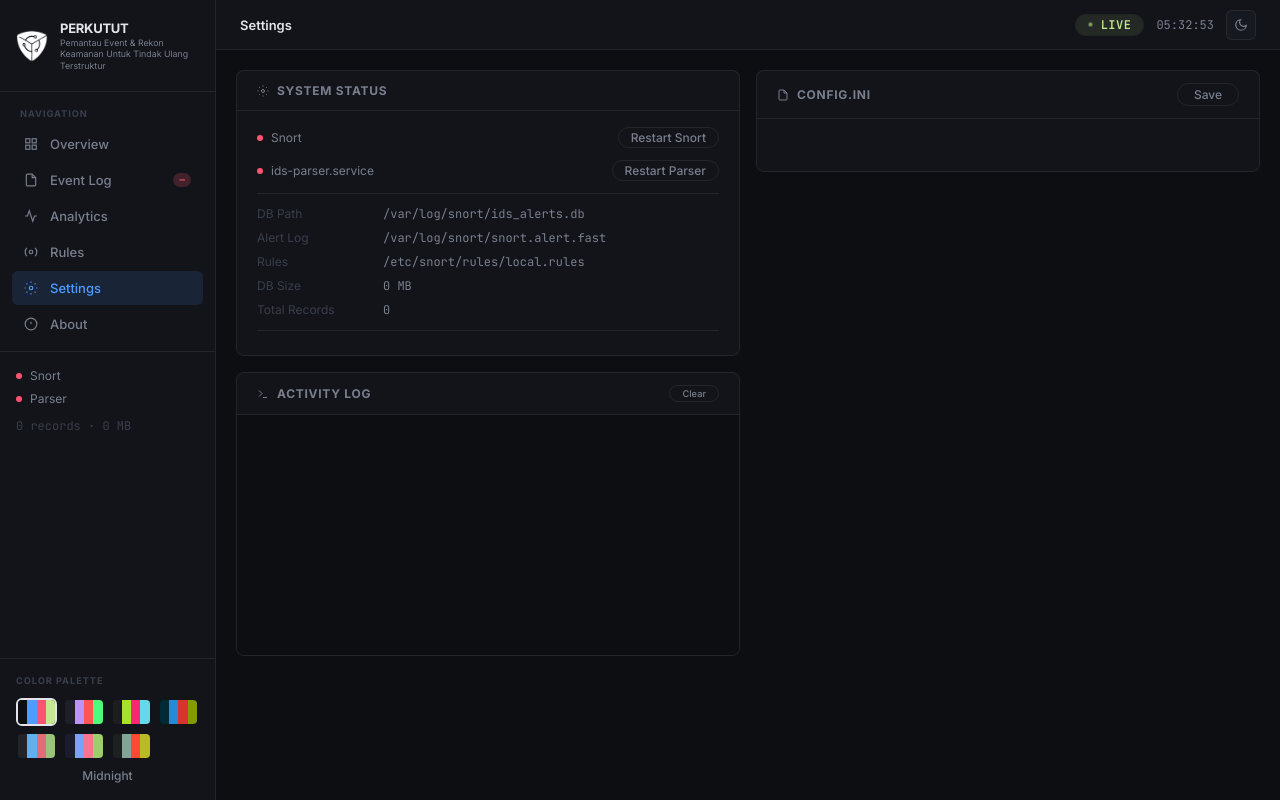
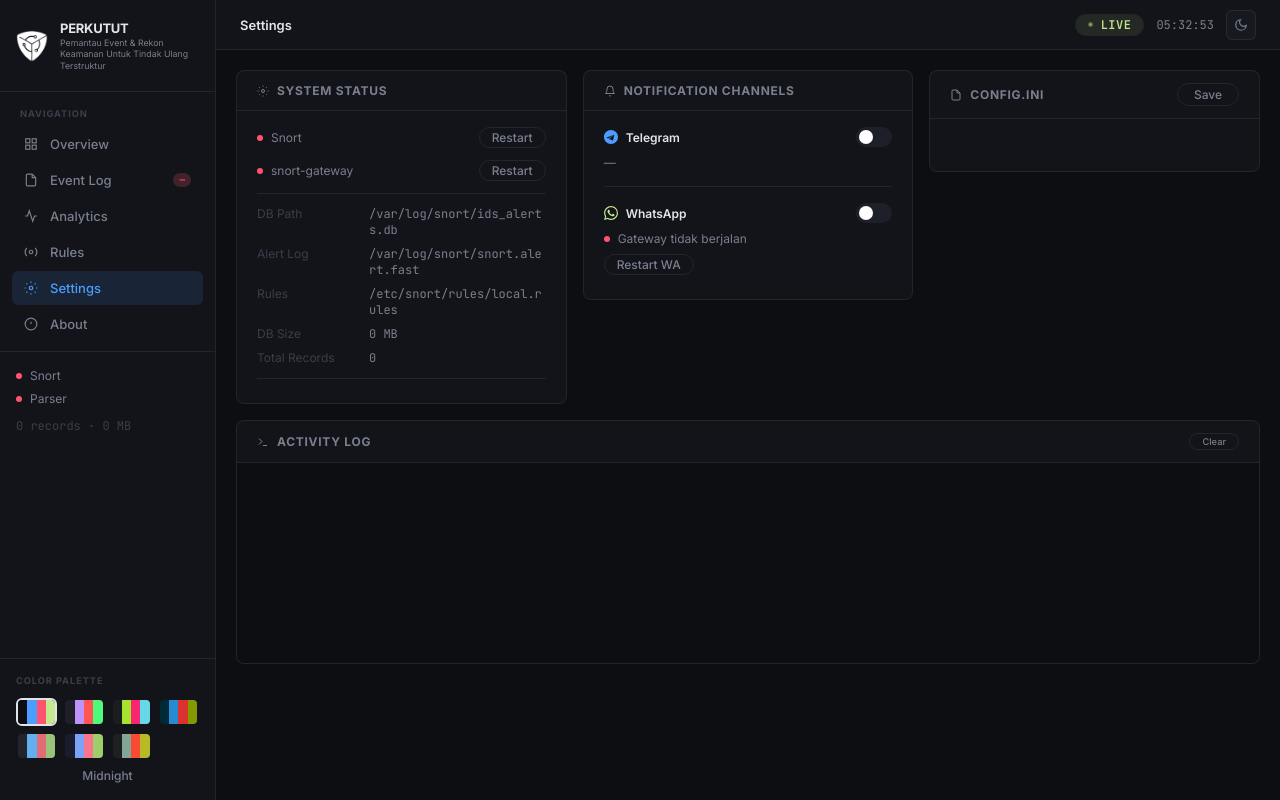
Before and after one commit to kaylaradf/snort-gateway, a Flask app: page /settings in a window 1280 px wide. Run offline with Flask 3, Linux system fonts and the light colour scheme; data that the repository does not hold is empty; some libraries are stand-ins or nearby versions; some web fonts are replaced.

Commit message:
feat: settings redesign 3-col, WA channel toggle + QR display, wa-gateway integrated

```diff
--- a/dashboard/app.py
+++ b/dashboard/app.py
@@ -456,6 +456,7 @@ def api_status():
 # ─── API: CONFIG ─────────────────────────────────────────────────────────────
 
 SENSITIVE = {"bot_token", "chat_id"}
+WA_GATEWAY_URL = "http://127.0.0.1:3001"
 
 @app.route("/api/config", methods=["GET"])
 def api_config_get():
@@ -522,5 +523,42 @@ def api_restart_parser():
     return jsonify({"ok": result.returncode == 0, "msg": result.stderr.strip() or "OK"})
 
 
+@app.route("/api/restart/wa", methods=["POST"])
+def api_restart_wa():
+    result = subprocess.run(
+        ["sudo", "systemctl", "restart", "wa-gateway"],
+        capture_output=True, text=True
+    )
+    return jsonify({"ok": result.returncode == 0, "msg": result.stderr.strip() or "OK"})
+
+
+@app.route("/api/wa/status")
+def api_wa_status():
+    import urllib.request
+    try:
+        cfg = configparser.ConfigParser()
+        cfg.read(CONFIG_PATH)
+        port = cfg.get("whatsapp", "gateway_url", fallback="http://127.0.0.1:3001/send")
+        base = port.rsplit("/send", 1)[0]
+        with urllib.request.urlopen(f"{base}/status", timeout=2) as r:
+            return jsonify({"ok": True, **__import__('json').loads(r.read())})
+    except Exception:
+        return jsonify({"ok": False, "connected": False, "qr_pending": False, "queue": 0})
+
+
+@app.route("/api/wa/qr")
+def api_wa_qr():
+    import urllib.request
+    try:
+        cfg = configparser.ConfigParser()
+        cfg.read(CONFIG_PATH)
+        port = cfg.get("whatsapp", "gateway_url", fallback="http://127.0.0.1:3001/send")
+        base = port.rsplit("/send", 1)[0]
+        with urllib.request.urlopen(f"{base}/qr", timeout=2) as r:
+            return jsonify(__import__('json').loads(r.read()))
+    except Exception:
+        return jsonify({"qr": None})
+
+
 if __name__ == "__main__":
     app.run(host="0.0.0.0", port=5000, debug=False)
--- a/dashboard/static/css/style.css
+++ b/dashboard/static/css/style.css
@@ -423,3 +423,19 @@ button{cursor:pointer;background:none;border:none;font:inherit;color:inherit;}
 }
 .content { animation: pageIn 220ms cubic-bezier(0.16,1,0.3,1) both; }
 .content.page-exit { opacity:0; transform:translateY(-6px); transition: opacity 120ms ease, transform 120ms ease; }
+
+/* ─── TOGGLE SWITCH ──────────────────────────────────────── */
+.toggle-switch { position:relative;display:inline-block;width:36px;height:20px;flex-shrink:0; }
+.toggle-switch input { opacity:0;width:0;height:0; }
+.toggle-slider {
+  position:absolute;cursor:pointer;inset:0;
+  background:var(--surface-3);border-radius:var(--radius-full);
+  transition:background var(--ease);
+}
+.toggle-slider::before {
+  content:'';position:absolute;width:14px;height:14px;
+  left:3px;bottom:3px;border-radius:var(--radius-full);
+  background:#fff;transition:transform var(--ease);
+}
+.toggle-switch input:checked + .toggle-slider { background:var(--success); }
+.toggle-switch input:checked + .toggle-slider::before { transform:translateX(16px); }
--- a/dashboard/static/js/settings.js
+++ b/dashboard/static/js/settings.js
@@ -2,27 +2,23 @@
 
 /* ── TERMINAL LOG ───────────────────────────────────────── */
 const COLORS = {
-  info:    'var(--text-muted)',
-  success: 'var(--success)',
-  error:   'var(--critical)',
-  warn:    'var(--warning)',
-  dim:     'var(--text-faint)',
+  info: 'var(--text-muted)', success: 'var(--success)',
+  error: 'var(--critical)', warn: 'var(--warning)', dim: 'var(--text-faint)',
 };
 
 function termLog(msg, type = 'info', persist = true) {
   const el = document.getElementById('terminalLog');
   if (!el) return;
   const now = new Date().toLocaleTimeString('id-ID', { hour12: false });
-  const line = document.createElement('div');
-  line.style.cssText = `color:${COLORS[type] || COLORS.info};white-space:pre-wrap;word-break:break-all`;
   const prefix = { success: '✓', error: '✗', warn: '⚠', info: '›', dim: ' ' }[type] || '›';
   const text = `[${now}] ${prefix} ${msg}`;
-  line.innerHTML = `<span style="color:var(--text-faint)">[${now}]</span> ${prefix} ${msg}`;
-  el.appendChild(line);
+  const div = document.createElement('div');
+  div.style.cssText = `color:${COLORS[type]};white-space:pre-wrap;word-break:break-all`;
+  div.innerHTML = `<span style="color:var(--text-faint)">[${now}]</span> ${prefix} ${msg}`;
+  el.appendChild(div);
   el.scrollTop = el.scrollHeight;
   if (persist) fetch('/api/activitylog', {
-    method: 'POST',
-    headers: { 'Content-Type': 'application/json' },
+    method: 'POST', headers: { 'Content-Type': 'application/json' },
     body: JSON.stringify({ line: text }),
   });
 }
@@ -30,12 +26,11 @@ function termLog(msg, type = 'info', persist = true) {
 function termSep(persist = true) {
   const el = document.getElementById('terminalLog');
   if (!el) return;
-  const line = document.createElement('div');
-  line.style.cssText = 'border-top:1px solid var(--border);margin:4px 0;';
-  el.appendChild(line);
+  const div = document.createElement('div');
+  div.style.cssText = 'border-top:1px solid var(--border);margin:4px 0;';
+  el.appendChild(div);
   if (persist) fetch('/api/activitylog', {
-    method: 'POST',
-    headers: { 'Content-Type': 'application/json' },
+    method: 'POST', headers: { 'Content-Type': 'application/json' },
     body: JSON.stringify({ line: '---' }),
   });
 }
@@ -50,11 +45,8 @@ async function loadActivityLog() {
       sep.style.cssText = 'border-top:1px solid var(--border);margin:4px 0;';
       el.appendChild(sep);
     } else {
-      // detect type from prefix char
-      const type = raw.includes('] ✓') ? 'success'
-                 : raw.includes('] ✗') ? 'error'
-                 : raw.includes('] ⚠') ? 'warn'
-                 : raw.includes(']  ') ? 'dim' : 'info';
+      const type = raw.includes('] ✓') ? 'success' : raw.includes('] ✗') ? 'error'
+                 : raw.includes('] ⚠') ? 'warn'    : raw.includes(']  ') ? 'dim' : 'info';
       const div = document.createElement('div');
       div.style.cssText = `color:${COLORS[type]};white-space:pre-wrap;word-break:break-all`;
       div.textContent = raw;
@@ -67,23 +59,22 @@ async function loadActivityLog() {
 document.getElementById('btnClearLog').addEventListener('click', async () => {
   document.getElementById('terminalLog').innerHTML = '';
   await fetch('/api/activitylog', {
-    method: 'POST',
-    headers: { 'Content-Type': 'application/json' },
+    method: 'POST', headers: { 'Content-Type': 'application/json' },
     body: JSON.stringify({ line: '--- log cleared ---' }),
   });
   termLog('Log cleared.', 'dim', false);
 });
 
-/* ── STATUS ─────────────────────────────────────────────── */
-function setDotLocal(id, ok) {
+/* ── SYSTEM STATUS ──────────────────────────────────────── */
+function setDot(id, ok) {
   const el = document.getElementById(id);
   if (el) el.className = 'status-dot ' + (ok ? 'on' : 'off');
 }
 
 async function loadStatus() {
   const d = await fetch('/api/status').then(r => r.json());
-  setDotLocal('s-snort',  d.snort_running);
-  setDotLocal('s-parser', d.parser_running);
+  setDot('s-snort', d.snort_running);
+  setDot('s-parser', d.parser_running);
   document.getElementById('pathInfo').innerHTML = [
     ['DB Path',       d.db_path],
     ['Alert Log',     d.alert_log],
@@ -91,26 +82,102 @@ async function loadStatus() {
     ['DB Size',       `${d.db_size_mb} MB`],
     ['Total Records', d.total_records.toLocaleString()],
   ].map(([k, v]) => `
-    <div style="display:flex;gap:var(--space-4);font-size:var(--text-xs)">
-      <span style="color:var(--text-faint);min-width:110px;font-family:var(--font-ui)">${k}</span>
-      <span style="font-family:var(--font-mono);color:var(--text-muted)">${v}</span>
+    <div style="display:flex;gap:var(--space-3);font-size:var(--text-xs)">
+      <span style="color:var(--text-faint);min-width:100px;font-family:var(--font-ui);flex-shrink:0">${k}</span>
+      <span style="font-family:var(--font-mono);color:var(--text-muted);word-break:break-all">${v}</span>
     </div>`).join('');
-  document.getElementById('lastLog').textContent = d.last_log ? `Last log: ${d.last_log}` : '';
+  document.getElementById('lastLog').textContent = d.last_log ? `Last: ${d.last_log}` : '';
+}
+
+/* ── WHATSAPP STATUS ────────────────────────────────────── */
+let _waQrInterval = null;
+
+async function loadWaStatus() {
+  const d = await fetch('/api/wa/status').then(r => r.json()).catch(() => ({ ok: false, connected: false, qr_pending: false }));
+
+  setDot('waDot', d.connected);
+  const statusEl = document.getElementById('waStatus');
+  const qrWrap   = document.getElementById('waQrWrap');
+  const btnQr    = document.getElementById('btnRefreshQr');
+  const groupEl  = document.getElementById('waGroup');
+
+  if (!d.ok) {
+    statusEl.textContent = 'Gateway tidak berjalan';
+    qrWrap.style.display = 'none';
+    btnQr.style.display  = 'none';
+    clearInterval(_waQrInterval);
+    return;
+  }
+
+  if (d.connected) {
+    statusEl.textContent = `Terhubung${d.group ? ' · ' + d.group : ''}`;
+    qrWrap.style.display = 'none';
+    btnQr.style.display  = 'none';
+    if (groupEl) groupEl.textContent = d.group ? `Group: ${d.group}` : '';
+    clearInterval(_waQrInterval);
+  } else if (d.qr_pending) {
+    statusEl.textContent = 'Menunggu scan QR...';
+    qrWrap.style.display = 'block';
+    btnQr.style.display  = 'inline-flex';
+    loadWaQr();
+  } else {
+    statusEl.textContent = 'Menghubungkan...';
+    qrWrap.style.display = 'none';
+    btnQr.style.display  = 'none';
+  }
+}
+
+async function loadWaQr() {
+  const d = await fetch('/api/wa/qr').then(r => r.json()).catch(() => ({ qr: null }));
+  if (!d.qr) return;
+  const canvas = document.getElementById('waQrCanvas');
+  if (canvas && typeof QRCode !== 'undefined') {
+    QRCode.toCanvas(canvas, d.qr, { width: 160, margin: 1, color: { dark: '#000', light: '#fff' }});
+  }
+}
+
+document.getElementById('btnRefreshQr').addEventListener('click', loadWaQr);
+
+/* ── CHANNEL TOGGLES ────────────────────────────────────── */
+async function loadChannelToggles() {
+  const d = await fetch('/api/config').then(r => r.json());
+  const tgEl = document.getElementById('tgEnabled');
+  const waEl = document.getElementById('waEnabled');
+  const tgStatus = document.getElementById('tgStatus');
+
+  if (d.telegram) {
+    const hasToken = d.telegram.bot_token && !d.telegram.bot_token.startsWith('GANTI');
+    tgEl.checked = hasToken;
+    tgStatus.textContent = hasToken ? `Chat ID: ${d.telegram.chat_id}` : 'Belum dikonfigurasi';
+  }
+  if (d.whatsapp) {
+    waEl.checked = d.whatsapp.enabled === 'true' || d.whatsapp.enabled === '1';
+  }
+}
+
+async function saveChannelToggle(channel) {
+  const enabled = document.getElementById(channel === 'telegram' ? 'tgEnabled' : 'waEnabled').checked;
+  const section = channel;
+  const payload = { [section]: { enabled: enabled ? 'true' : 'false' } };
+  const res = await fetch('/api/config', {
+    method: 'POST', headers: { 'Content-Type': 'application/json' },
+    body: JSON.stringify(payload),
+  }).then(r => r.json());
+  termLog(`${channel} notifikasi ${enabled ? 'diaktifkan' : 'dinonaktifkan'}.`, res.ok ? 'success' : 'error');
 }
 
 /* ── CONFIG EDITOR ──────────────────────────────────────── */
 const LABELS = {
-  bot_token:              'Bot Token',
-  chat_id:                'Chat ID',
-  alert_log:              'Alert Log Path',
-  db_path:                'DB Path',
-  pos_file:               'Position File',
-  log_file:               'Log File',
-  dedup_window_seconds:   'Dedup Window (s)',
-  min_priority_notify:    'Min Priority Notify',
-  poll_interval_seconds:  'Poll Interval (s)',
-  max_notif_per_category: 'Max Notif / Category',
+  bot_token: 'Bot Token', chat_id: 'Chat ID',
+  alert_log: 'Alert Log Path', db_path: 'DB Path',
+  pos_file: 'Position File', log_file: 'Log File',
+  dedup_window_seconds: 'Dedup Window (s)', min_priority_notify: 'Min Priority Notify',
+  poll_interval_seconds: 'Poll Interval (s)', max_notif_per_category: 'Max Notif / Category',
+  enabled: 'Enabled', gateway_url: 'Gateway URL', group_jid: 'Group JID', group_name: 'Group Name',
 };
+
+// Sections yang ditampilkan di config editor (skip whatsapp — dihandle di panel kiri)
+const SKIP_KEYS = new Set(['enabled']);
 
 async function loadConfig() {
   const data = await fetch('/api/config').then(r => r.json());
@@ -121,12 +188,11 @@ async function loadConfig() {
                   color:var(--text-faint);font-family:var(--font-ui);margin-bottom:var(--space-3)">${section}</div>
       <div style="display:flex;flex-direction:column;gap:var(--space-2)">
         ${Object.entries(keys).map(([k, v]) => `
-          <div style="display:grid;grid-template-columns:160px 1fr;align-items:center;gap:var(--space-3)">
+          <div style="display:grid;grid-template-columns:140px 1fr;align-items:center;gap:var(--space-2)">
             <label style="font-size:var(--text-xs);color:var(--text-muted);font-family:var(--font-ui)"
                    for="cfg-${section}-${k}">${LABELS[k] || k}</label>
-            <input class="log-filter-input" style="flex:none"
-                   id="cfg-${section}-${k}"
-                   data-section="${section}" data-key="${k}"
+            <input class="log-filter-input" style="flex:none;font-size:0.68rem"
+                   id="cfg-${section}-${k}" data-section="${section}" data-key="${k}"
                    value="${v}" type="text">
           </div>`).join('')}
       </div>
@@ -141,40 +207,34 @@ document.getElementById('btnSaveConfig').addEventListener('click', async () => {
     if (!payload[s]) payload[s] = {};
     payload[s][k] = el.value;
   });
-
   termSep();
   termLog('Menyimpan konfigurasi...', 'info');
-
   const res = await fetch('/api/config', {
-    method: 'POST',
-    headers: { 'Content-Type': 'application/json' },
+    method: 'POST', headers: { 'Content-Type': 'application/json' },
     body: JSON.stringify(payload),
   }).then(r => r.json());
-
   if (res.ok) {
     termLog('Konfigurasi tersimpan.', 'success');
-    termLog('Silahkan restart service agar perubahan berlaku.', 'warn');
+    termLog('Restart service agar perubahan berlaku.', 'warn');
+    loadChannelToggles();
   } else {
     termLog('Gagal menyimpan konfigurasi.', 'error');
   }
 });
 
 /* ── RESTART ────────────────────────────────────────────── */
-async function restartService(endpoint, label) {
+async function restartService(endpoint, label, dotId) {
   termSep();
   termLog(`Mengirim perintah restart ${label}...`, 'info');
-
   const res = await fetch(endpoint, { method: 'POST' }).then(r => r.json());
-
   if (res.ok) {
     termLog(`${label} berhasil direstart.`, 'success');
-    termLog(`Menunggu service ${label} aktif kembali...`, 'dim');
     setTimeout(async () => {
       await loadStatus();
-      const snortOk  = document.getElementById('s-snort')?.classList.contains('on');
-      const parserOk = document.getElementById('s-parser')?.classList.contains('on');
-      const ok = label.toLowerCase().includes('snort') ? snortOk : parserOk;
-      termLog(`${label} status: ${ok ? 'running ✓' : 'tidak terdeteksi, cek manual'}`, ok ? 'success' : 'warn');
+      if (dotId) {
+        const ok = document.getElementById(dotId)?.classList.contains('on');
+        termLog(`${label} status: ${ok ? 'running ✓' : 'tidak terdeteksi, cek manual'}`, ok ? 'success' : 'warn');
+      }
     }, 2500);
   } else {
     termLog(`Gagal restart ${label}: ${res.msg}`, 'error');
@@ -182,12 +242,23 @@ async function restartService(endpoint, label) {
 }
 
 document.getElementById('btnRestartSnort').addEventListener('click',
-  () => restartService('/api/restart/snort', 'Snort'));
+  () => restartService('/api/restart/snort', 'Snort', 's-snort'));
 document.getElementById('btnRestartParser').addEventListener('click',
-  () => restartService('/api/restart/parser', 'ids-parser'));
+  () => restartService('/api/restart/parser', 'snort-gateway', 's-parser'));
+document.getElementById('btnRestartWa').addEventListener('click', async () => {
+  termSep();
+  termLog('Mengirim perintah restart wa-gateway...', 'info');
+  const res = await fetch('/api/restart/wa', { method: 'POST' }).then(r => r.json());
+  termLog(res.ok ? 'wa-gateway direstart.' : `Gagal: ${res.msg}`, res.ok ? 'success' : 'error');
+  if (res.ok) setTimeout(loadWaStatus, 3000);
+});
 
 /* ── INIT ───────────────────────────────────────────────── */
 loadActivityLog();
 loadStatus();
 loadConfig();
+loadChannelToggles();
+loadWaStatus();
+
 setInterval(loadStatus, 10000);
+setInterval(loadWaStatus, 8000);
--- a/dashboard/templates/settings.html
+++ b/dashboard/templates/settings.html
@@ -3,10 +3,12 @@
 {% block page_title %}Settings{% endblock %}
 
 {% block content %}
-<div style="display:grid;grid-template-columns:1fr 1fr;gap:var(--space-4);align-items:start">
 
-  <!-- STATUS -->
-  <div class="panel" style="grid-column:1;grid-row:1">
+<!-- ROW 1: 3 kolom -->
+<div style="display:grid;grid-template-columns:1fr 1fr 1fr;gap:var(--space-4);align-items:start">
+
+  <!-- SYSTEM STATUS -->
+  <div class="panel">
     <div class="panel-header">
       <div class="panel-title">
         <svg viewBox="0 0 24 24" fill="none" stroke="currentColor" stroke-width="2"><circle cx="12" cy="12" r="3"/><path d="M12 1v2M12 21v2M4.22 4.22l1.42 1.42M18.36 18.36l1.42 1.42M1 12h2M21 12h2M4.22 19.78l1.42-1.42M18.36 5.64l1.42-1.42"/></svg>
@@ -16,19 +18,76 @@
     <div style="padding:var(--space-4) var(--space-5);display:flex;flex-direction:column;gap:var(--space-3)">
       <div style="display:flex;align-items:center;justify-content:space-between">
         <div class="status-row" style="margin:0"><span class="status-dot" id="s-snort"></span> Snort</div>
-        <button class="pill-btn" id="btnRestartSnort">Restart Snort</button>
+        <button class="pill-btn" id="btnRestartSnort">Restart</button>
       </div>
       <div style="display:flex;align-items:center;justify-content:space-between">
-        <div class="status-row" style="margin:0"><span class="status-dot" id="s-parser"></span> ids-parser.service</div>
-        <button class="pill-btn" id="btnRestartParser">Restart Parser</button>
+        <div class="status-row" style="margin:0"><span class="status-dot" id="s-parser"></span> snort-gateway</div>
+        <button class="pill-btn" id="btnRestartParser">Restart</button>
       </div>
       <div style="border-top:1px solid var(--border);padding-top:var(--space-3);display:flex;flex-direction:column;gap:var(--space-2)" id="pathInfo"></div>
-      <div style="font-size:var(--text-xs);color:var(--text-muted);font-family:var(--font-mono);padding-top:var(--space-2);border-top:1px solid var(--border)" id="lastLog"></div>
+      <div style="font-size:var(--text-xs);color:var(--text-muted);font-family:var(--font-mono);padding-top:var(--space-2);border-top:1px solid var(--border);word-break:break-all" id="lastLog"></div>
+    </div>
+  </div>
+
+  <!-- NOTIFICATION CHANNELS -->
+  <div class="panel">
+    <div class="panel-header">
+      <div class="panel-title">
+        <svg viewBox="0 0 24 24" fill="none" stroke="currentColor" stroke-width="2"><path d="M18 8A6 6 0 0 0 6 8c0 7-3 9-3 9h18s-3-2-3-9"/><path d="M13.73 21a2 2 0 0 1-3.46 0"/></svg>
+        Notification Channels
+      </div>
+    </div>
+    <div style="padding:var(--space-4) var(--space-5);display:flex;flex-direction:column;gap:var(--space-4)">
+
+      <!-- Telegram -->
+      <div>
+        <div style="display:flex;align-items:center;justify-content:space-between;margin-bottom:var(--space-2)">
+          <div style="display:flex;align-items:center;gap:var(--space-2)">
+            <svg viewBox="0 0 24 24" fill="currentColor" style="width:14px;height:14px;color:var(--accent)"><path d="M12 0C5.373 0 0 5.373 0 12s5.373 12 12 12 12-5.373 12-12S18.627 0 12 0zm5.562 8.248-1.97 9.289c-.145.658-.537.818-1.084.508l-3-2.21-1.447 1.394c-.16.16-.295.295-.605.295l.213-3.053 5.56-5.023c.242-.213-.054-.333-.373-.12L7.48 14.697l-2.95-.924c-.64-.203-.654-.64.136-.948l11.527-4.445c.535-.194 1.003.131.37.868z"/></svg>
+            <span style="font-size:var(--text-xs);font-weight:600;font-family:var(--font-ui)">Telegram</span>
+          </div>
+          <label class="toggle-switch">
+            <input type="checkbox" id="tgEnabled" onchange="saveChannelToggle('telegram')">
+            <span class="toggle-slider"></span>
+          </label>
+        </div>
+        <div style="font-size:var(--text-xs);color:var(--text-muted);font-family:var(--font-ui)" id="tgStatus">—</div>
+      </div>
+
+      <div style="border-top:1px solid var(--border)"></div>
+
+      <!-- WhatsApp -->
+      <div>
+        <div style="display:flex;align-items:center;justify-content:space-between;margin-bottom:var(--space-2)">
+          <div style="display:flex;align-items:center;gap:var(--space-2)">
+            <svg viewBox="0 0 24 24" fill="currentColor" style="width:14px;height:14px;color:var(--success)"><path d="M17.472 14.382c-.297-.149-1.758-.867-2.03-.967-.273-.099-.471-.148-.67.15-.197.297-.767.966-.94 1.164-.173.199-.347.223-.644.075-.297-.15-1.255-.463-2.39-1.475-.883-.788-1.48-1.761-1.653-2.059-.173-.297-.018-.458.13-.606.134-.133.298-.347.446-.52.149-.174.198-.298.298-.497.099-.198.05-.371-.025-.52-.075-.149-.669-1.612-.916-2.207-.242-.579-.487-.5-.669-.51-.173-.008-.371-.01-.57-.01-.198 0-.52.074-.792.372-.272.297-1.04 1.016-1.04 2.479 0 1.462 1.065 2.875 1.213 3.074.149.198 2.096 3.2 5.077 4.487.709.306 1.262.489 1.694.625.712.227 1.36.195 1.871.118.571-.085 1.758-.719 2.006-1.413.248-.694.248-1.289.173-1.413-.074-.124-.272-.198-.57-.347m-5.421 7.403h-.004a9.87 9.87 0 0 1-5.031-1.378l-.361-.214-3.741.982.998-3.648-.235-.374a9.86 9.86 0 0 1-1.51-5.26c.001-5.45 4.436-9.884 9.888-9.884 2.64 0 5.122 1.03 6.988 2.898a9.825 9.825 0 0 1 2.893 6.994c-.003 5.45-4.437 9.884-9.885 9.884m8.413-18.297A11.815 11.815 0 0 0 12.05 0C5.495 0 .16 5.335.157 11.892c0 2.096.547 4.142 1.588 5.945L.057 24l6.305-1.654a11.882 11.882 0 0 0 5.683 1.448h.005c6.554 0 11.89-5.335 11.893-11.893a11.821 11.821 0 0 0-3.48-8.413z"/></svg>
+            <span style="font-size:var(--text-xs);font-weight:600;font-family:var(--font-ui)">WhatsApp</span>
+          </div>
+          <label class="toggle-switch">
+            <input type="checkbox" id="waEnabled" onchange="saveChannelToggle('whatsapp')">
+            <span class="toggle-slider"></span>
+          </label>
+        </div>
+        <div style="display:flex;align-items:center;gap:var(--space-2);margin-bottom:var(--space-2)">
+          <span class="status-dot" id="waDot"></span>
+          <span style="font-size:var(--text-xs);color:var(--text-muted);font-family:var(--font-ui)" id="waStatus">Mengecek...</span>
+        </div>
+        <div id="waQrWrap" style="display:none;margin-top:var(--space-2)">
+          <div style="font-size:var(--text-xs);color:var(--warning);font-family:var(--font-ui);margin-bottom:var(--space-2)">⚠ Scan QR dengan WhatsApp:</div>
+          <canvas id="waQrCanvas" style="width:160px;height:160px;border-radius:var(--radius-md);background:#fff;padding:4px"></canvas>
+        </div>
+        <div style="display:flex;gap:var(--space-2);margin-top:var(--space-2)">
+          <button class="pill-btn" id="btnRestartWa">Restart WA</button>
+          <button class="pill-btn" id="btnRefreshQr" style="display:none">Refresh QR</button>
+        </div>
+        <div style="font-size:var(--text-xs);color:var(--text-muted);font-family:var(--font-mono);margin-top:var(--space-2)" id="waGroup"></div>
+      </div>
+
     </div>
   </div>
 
   <!-- CONFIG EDITOR -->
-  <div class="panel" style="grid-column:2;grid-row:1/3">
+  <div class="panel">
     <div class="panel-header">
       <div class="panel-title">
         <svg viewBox="0 0 24 24" fill="none" stroke="currentColor" stroke-width="2"><path d="M14 2H6a2 2 0 0 0-2 2v16a2 2 0 0 0 2 2h12a2 2 0 0 0 2-2V8z"/><polyline points="14 2 14 8 20 8"/></svg>
@@ -36,12 +95,14 @@
       </div>
       <button class="pill-btn" id="btnSaveConfig" style="padding:3px var(--space-4)">Save</button>
     </div>
-    <div id="configForm" style="padding:var(--space-4) var(--space-5);display:flex;flex-direction:column;gap:var(--space-4)"></div>
+    <div id="configForm" style="padding:var(--space-4) var(--space-5);display:flex;flex-direction:column;gap:var(--space-4);max-height:520px;overflow-y:auto"></div>
     <div id="saveMsg" style="padding:0 var(--space-5) var(--space-3);font-size:var(--text-xs);font-family:var(--font-mono);min-height:20px"></div>
   </div>
 
-  <!-- TERMINAL LOG -->
-  <div class="panel" style="grid-column:1;grid-row:2">
+</div>
+
+<!-- ROW 2: Activity Log full width -->
+<div class="panel">
   <div class="panel-header">
     <div class="panel-title">
       <svg viewBox="0 0 24 24" fill="none" stroke="currentColor" stroke-width="2"><polyline points="4 17 10 11 4 5"/><line x1="12" y1="19" x2="20" y2="19"/></svg>
@@ -50,22 +111,15 @@
     <button class="pill-btn" id="btnClearLog" style="font-size:0.58rem">Clear</button>
   </div>
   <div id="terminalLog" style="
-      font-family:var(--font-mono);
-      font-size:0.68rem;
-      line-height:1.7;
-      padding:var(--space-4) var(--space-5);
-      overflow-y:auto;
-      overflow-x:hidden;
-      background:var(--bg);
-      color:var(--text-muted);
-      height:240px;
-      word-break:break-all;
+    font-family:var(--font-mono);font-size:0.68rem;line-height:1.7;
+    padding:var(--space-4) var(--space-5);overflow-y:auto;overflow-x:hidden;
+    background:var(--bg);color:var(--text-muted);height:200px;word-break:break-all;
   "></div>
 </div>
 
-</div>
 {% endblock %}
 
 {% block scripts %}
+<script src="https://cdn.jsdelivr.net/npm/qrcode@1.5.3/build/qrcode.min.js"></script>
 <script src="/static/js/settings.js"></script>
 {% endblock %}
```
Also changed, not shown: wa-gateway/server.js (+56 -33 lines), 3 other files. Lines whose indentation alone changed are shown as unchanged.
